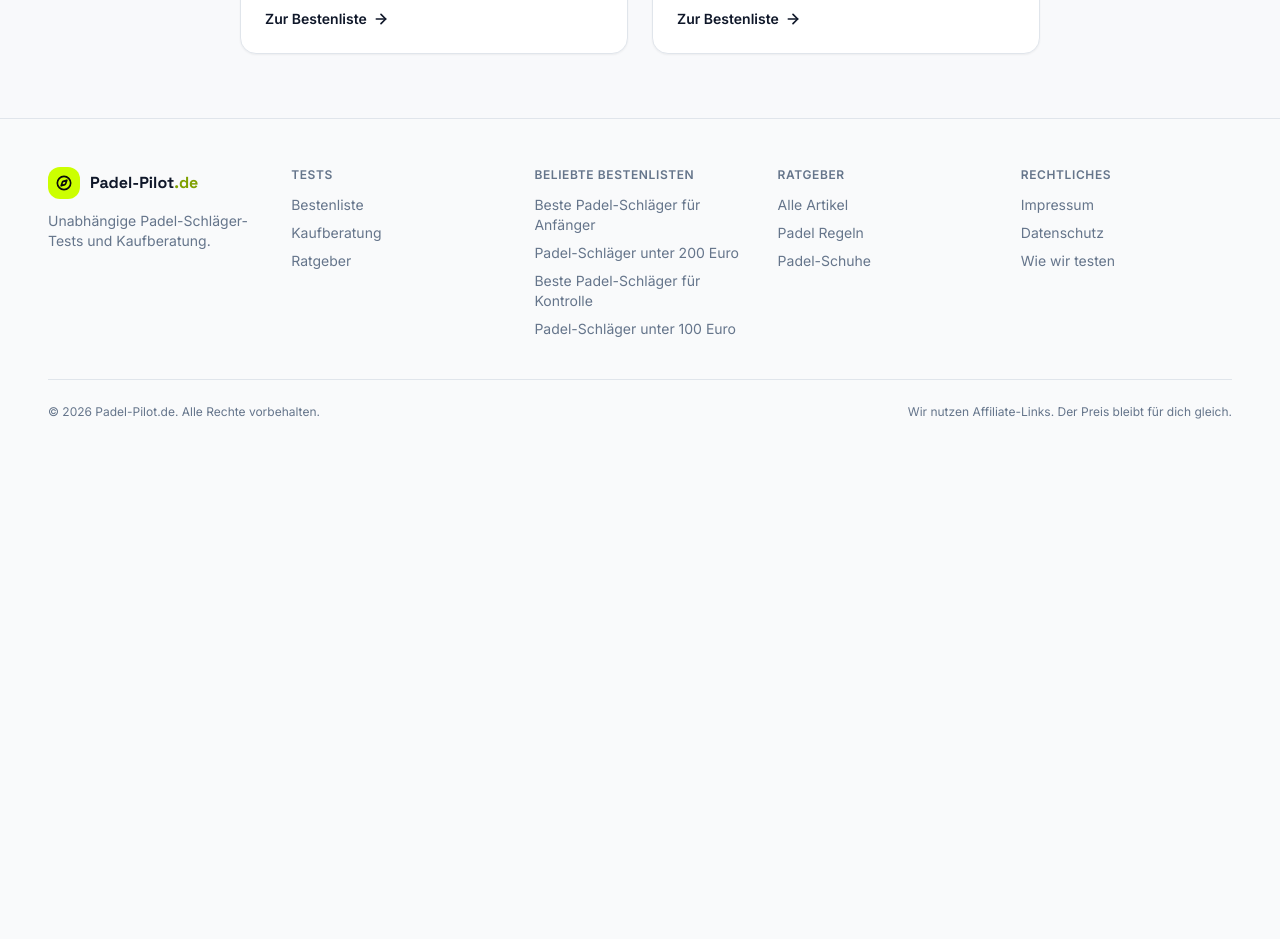
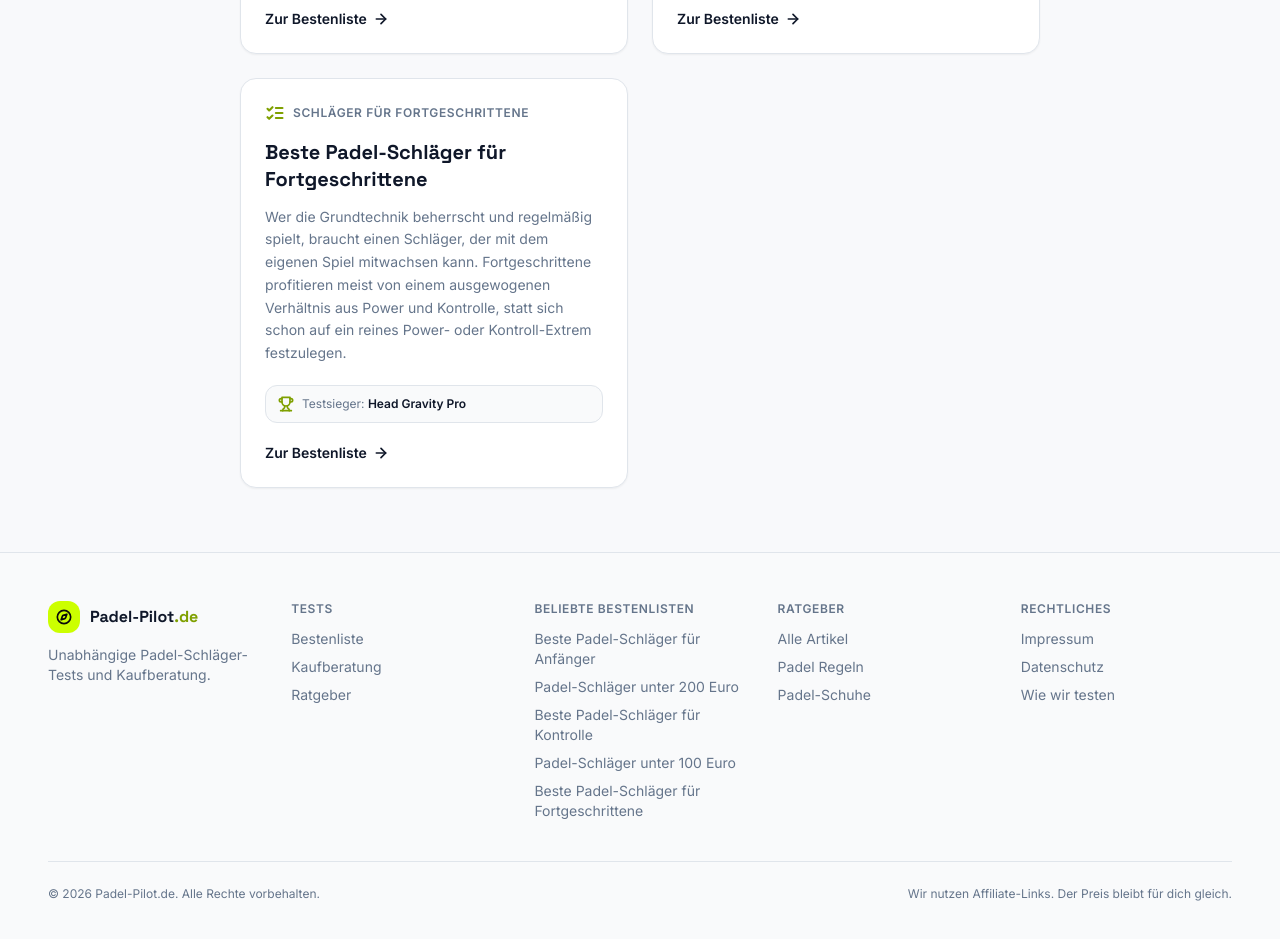
Before and after one commit to Tightcreek/Padel-Pilot.de, a Next.js app: page /bestenliste in a window 1280 px wide. Shown: the part 1240-2179 px from the top of the page. Before the commit the page ends 1708 px from the top, so only its background shows below. Built offline with nearby package versions, Linux system fonts and the light colour scheme.

Commit message:
Neue Bestenliste 'Beste Padel-Schläger für Fortgeschrittene' ergänzt

```diff
--- a/data/bestlists.ts
+++ b/data/bestlists.ts
@@ -74,6 +74,21 @@ export const bestlists: Bestlist[] = [
     ],
     filter: (r) => r.priceValue <= 100,
   },
+  {
+    slug: 'beste-padelschlaeger-fortgeschrittene',
+    h1: 'Die besten Padel-Schläger für Fortgeschrittene 2026 im Vergleich',
+    title: 'Beste Padel-Schläger für Fortgeschrittene',
+    metaTitle: 'Beste Padel-Schläger für Fortgeschrittene 2026 im Vergleich | Padel-Pilot.de',
+    metaDescription:
+      'Die besten Padel-Schläger für Fortgeschrittene 2026: Allround-Modelle mit ausgewogenem Verhältnis aus Power und Kontrolle. Unabhängig getestet und verglichen.',
+    filterLabel: 'Schläger für Fortgeschrittene',
+    intro: [
+      'Wer die Grundtechnik beherrscht und regelmäßig spielt, braucht einen Schläger, der mit dem eigenen Spiel mitwachsen kann. Fortgeschrittene profitieren meist von einem ausgewogenen Verhältnis aus Power und Kontrolle, statt sich schon auf ein reines Power- oder Kontroll-Extrem festzulegen.',
+      'In dieser Bestenliste zeigen wir dir die Modelle, die im Praxistest genau dieses Gleichgewicht am überzeugendsten umsetzen. Die meisten dieser Schläger setzen auf hochwertigere Carbon-Oberflächen und anspruchsvollere Kernkonstruktionen als reine Einsteigermodelle, verzeihen aber weiterhin einen Großteil kleinerer Trefffehler.',
+      'Achte bei der Wahl vor allem auf deinen bevorzugten Spielstil: Tropfenform-Schläger bieten die vielseitigste Basis, während runde Modelle weiterhin auf Kontrolle setzen und Diamantformen bereits deutlich mehr Schlagkraft verlangen und liefern.',
+    ],
+    filter: (r) => r.level.toLowerCase().includes('fortgeschritten'),
+  },
 ];
 
 export function getBestlistBySlug(slug: string): Bestlist | undefined {
```
